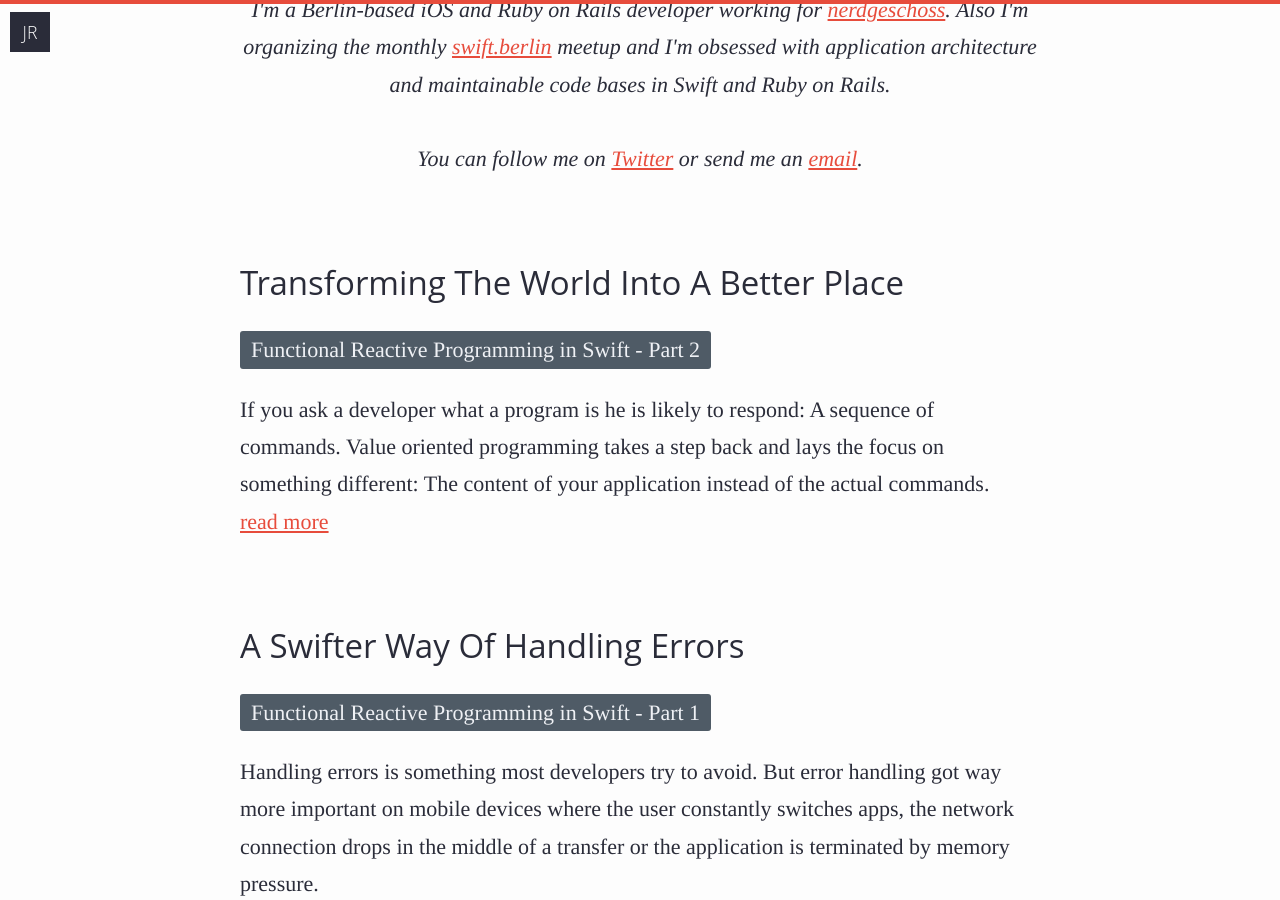
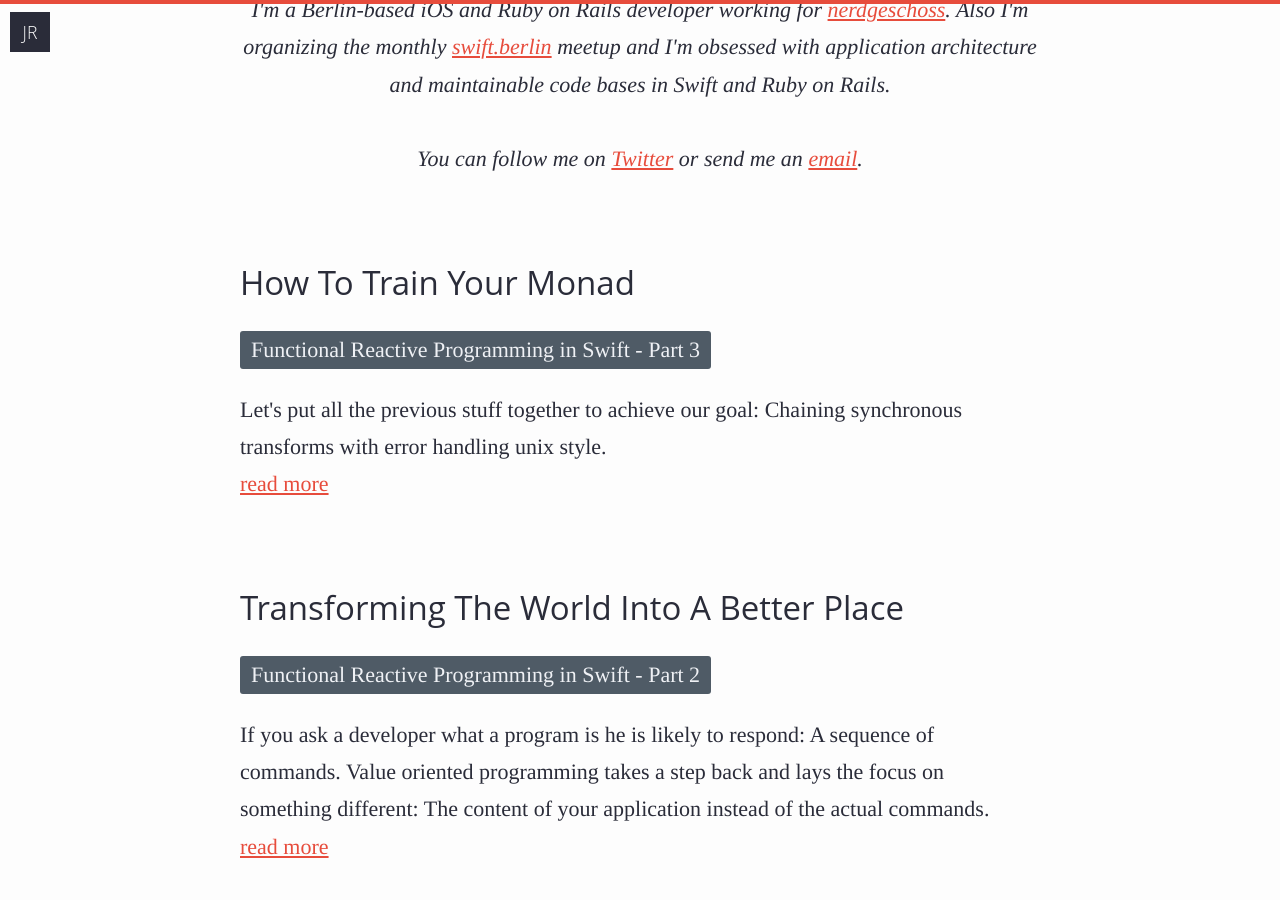
Before and after one commit to JensRavens/jensravens.github.io, a Jekyll site: the page built from index.html, in a window 1280 px wide and 900 px high, scrolled down 338 px. Built offline with Jekyll 4.4.1, drawn with Linux system fonts in a browser that asks for light colours; Markdown is read by kramdown in place of the engine named in the settings; comment, search, counter and statistics services are not loaded.

Commit message:
publish the monad post

```diff
--- a/_drafts/how-to-train-your-monad.md
+++ b/_posts/2015-06-09-how-to-train-your-monad.md
@@ -2,7 +2,9 @@
 tags: [swift, monads, errorhandling]
 series: Functional Reactive Programming in Swift
 series-index: 3
-abstract:
+abstract: |
+  Let's put all the previous stuff together to achieve our goal: Chaining
+  synchronous transforms with error handling unix style.
 ---
 
 # How to _Train_ your _Monad_
@@ -199,6 +201,18 @@ an `.Error` is returned instead. There is no chance to forget an error handling
 branch (and no "I'll do this later `//Fixme:`").
 
 
-## Applicative Functors
+## The monad and you
 
-Maybe you've stumbled across the term _Monad_.
+What we've just implemented is also called a monad. A monad is a thing that as a
+constructor and that defines bind. If you want to read more about monads, burritos
+and boxes take a look at [fuckingmonads.com](http://fuckingmonads.com). Also there
+is a great explanation at
+[Functors, Applicatives, And Monads In Pictures](http://adit.io/posts/2013-04-17-functors,_applicatives,_and_monads_in_pictures.html).
+
+## A deeper look into space
+
+We've seen a great application for synchronous bind methods - but handling async
+stuff is still missing. In the next chapter we'll take a look at `Signal<T>` and
+how to tame callback hell. In the end you will have seen the full implementation
+of [Interstellar](https://github.com/JensRavens/Interstellar), the reactive
+programming framework. We're almost there!
```
Also changed, not shown: Gemfile.lock.
